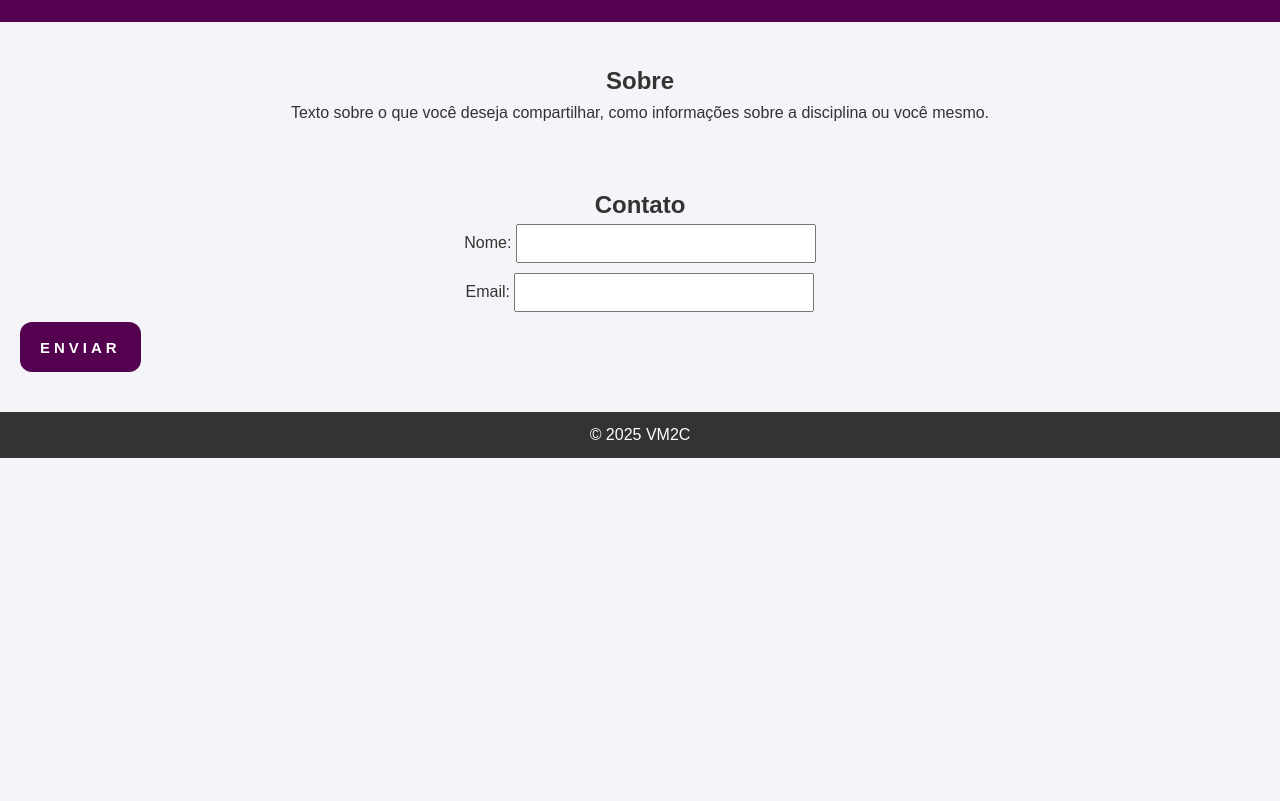
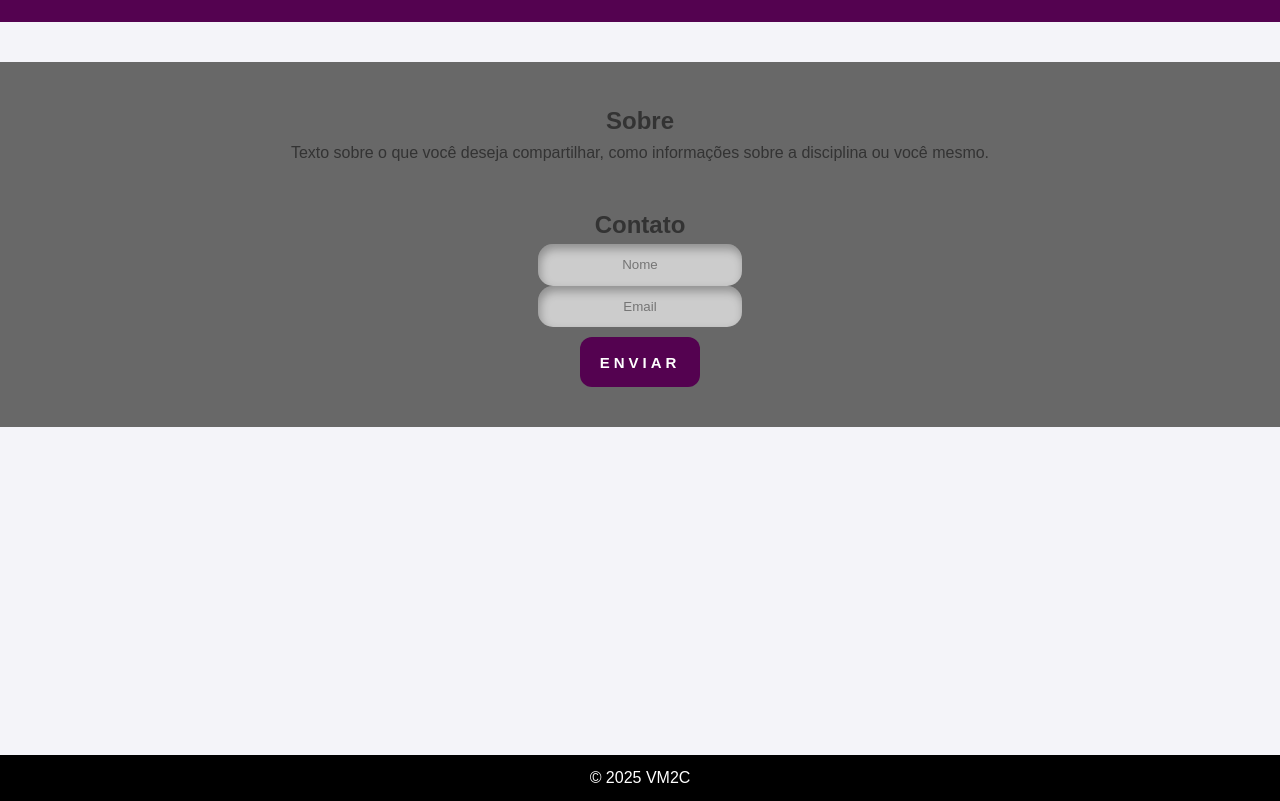
Before and after one commit to Souza-webs/Trabalho_Site, a plain HTML site: page index.html in a window 1280 px wide. Shown: the part 95-896 px from the top of the page. Before the commit the page ends 800 px from the top, so only its background shows below. Drawn offline with Linux system fonts and the light colour scheme.

Commit message:
Add files via upload

```diff
--- a/index.html
+++ b/index.html
@@ -18,18 +18,17 @@
             </ul>
         </nav>
     </header>
+    <div class="box">
     <section id="sobre">
         <h2>Sobre</h2>
         <p>Texto sobre o que você deseja compartilhar, como informações sobre a disciplina ou você mesmo.</p>
     </section>
-    <section id="Contato">
+    <section id="contato" class="contato">
         <h2>Contato</h2>
         <form>
-            <label for="nome">Nome:</label>
-            <input type="text" id="nome" name="nome">
+            <input type="text" autocomplete="off" name="text" class="input" placeholder="Nome">
             <br>
-            <label for="email">Email:</label>
-            <input type="text" id="email" name="email">
+            <input type="text" autocomplete="off" name="text" class="input" placeholder="Email">
             <br>
             <div class="enviar">
                 <button alt="Enviar">
@@ -43,6 +42,7 @@
             </div>
         </form>
     </section>
+    </div>
     <footer>
         <p>&copy; 2025 VM2C</p>
     </footer>
--- a/style.css
+++ b/style.css
@@ -10,6 +10,13 @@ body {
     background-color: #f4f4f9;
     color: #333;
     line-height: 1.6;
+    justify-content: space-between; /* Para garantir que o conteúdo ocupe o espaço restante */
+    display: flex;
+    flex-direction: column;
+}
+
+br {
+    margin-top: 12px;
 }
 
 header{
@@ -39,36 +46,41 @@ section{
     margin: 20px 0;
 }
 
-footer{
+
+
+/* Seu estilo atual para o footer */
+footer {
+    background-color: #000000;
+    padding: 10px;
     text-align: center;
-    padding: 10px;
-    background-color: #333;
+    width: 100%;
     color: white;
+    margin-top: 328px;
 }
 
-form input[type="text"],form input[type="email"]{
-    padding: 10px;
-    width: 300px;
-    margin-bottom: 10px;
+.box {
+    background-color: #686868;
+    margin-top: 40px;
 }
 
-form input[type="submit"]{
-    background-color: #540250;
-    color: white;
-    padding: 10px 20px;
-    border: none;
-    cursor: pointer;
+.input {
+  border: none;
+  outline: none;
+  border-radius: 15px;
+  padding: 1em;
+  background-color: #ccc;
+  box-shadow: inset 2px 5px 10px rgba(0,0,0,0.3);
+  transition: 300ms ease-in-out;
 }
 
-form input[type="submit"]:hover{
-    background-color: #540250;
+.input:focus {
+  background-color: white;
+  transform: scale(1.05);
+  box-shadow: 13px 13px 100px #969696,
+             -13px -13px 100px #ffffff;
 }
 
 /* From Uiverse.io by barisdogansutcu */
-
-.enviar {
-
-}
 
 button {
  display: flex;
@@ -76,7 +88,7 @@ button {
  justify-content: center;
  height: 50px;
  position: relative;
- padding: 0 20px;
+ padding: 10px 20px;
  font-size: 18px;
  text-transform: uppercase;
  border: 0;
@@ -84,8 +96,18 @@ button {
  background-color: #540250;
  border-radius: 12px;
  overflow: hidden;
+ cursor: pointer;
  transition: 31ms cubic-bezier(.5, .7, .4, 1);
 }
+
+/* CSS para centralizar o botão */
+.enviar {
+    display: flex;
+    justify-content: center;
+    align-items: center;
+    margin-top: 10px; /* Espaço superior, se necessário */
+}
+
 
 button:before {
  content: attr(alt);
@@ -104,7 +126,7 @@ button:before {
 button:active {
  box-shadow: none;
  transform: translateY(7px);
- transition: 35ms cubic-bezier(.5, .7, .4, 1);
+ transition: 50ms cubic-bezier(.5, .7, .4, 1);
 }
 
 button:hover:before {
@@ -165,3 +187,7 @@ button:hover i:nth-child(9) {
 button:hover i:nth-child(10) {
  transition-delay: calc(0.045s * 10);
 }
+
+.contato {
+    padding-top: 0px;
+}
```
Lines whose indentation alone changed are shown as unchanged.
